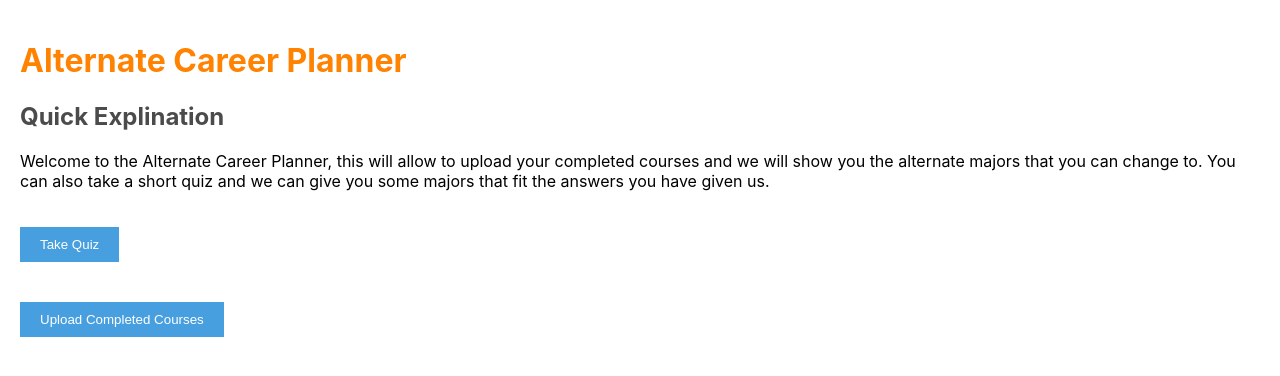
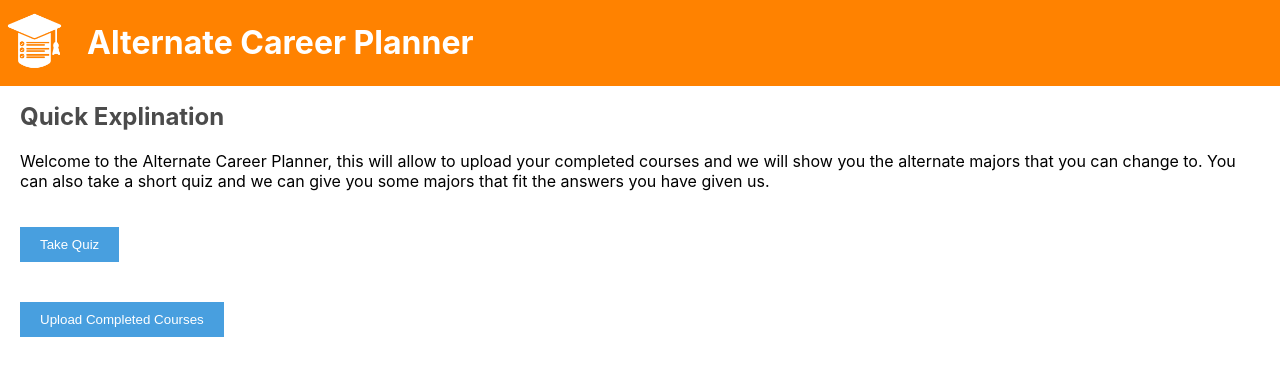
Before and after one commit to ryandperry/Alternate-Career-Planner, a React (Create React App) app in the folder alternate-career-planner/: page / in a window 1280 px wide. Shown: the top 376 px of the page. Built offline with nearby package versions, Linux system fonts and the light colour scheme; the HTML template or start-up script is replaced by a standard one.

Commit message:
Added header to App.js and reduced padding

```diff
--- a/alternate-career-planner/src/App.js
+++ b/alternate-career-planner/src/App.js
@@ -1,6 +1,6 @@
 import React from 'react';
 import './App.css';
-import CourseListView from './components/CourseList/CourseList';
+import Header from './components/Header/Header';
 
 function App() {
 
@@ -26,6 +26,7 @@ function App() {
   return (
     <div className="App">
 
+      <Header/>
       <h1 className='alt-header'>Alternate Career Planner</h1>
       <h2 className='sec-header'>Quick Explination</h2>
       <p>         Welcome to the Alternate Career Planner, this will allow to upload your
--- a/alternate-career-planner/src/components/Header/Header.css
+++ b/alternate-career-planner/src/components/Header/Header.css
@@ -15,7 +15,7 @@
 .titleRow {
     display: flex;
     align-items: center;
-    padding: 15px;
+    padding: 2px;
     color: #ffffff;
     background-color: #FF8200;
 }
```
